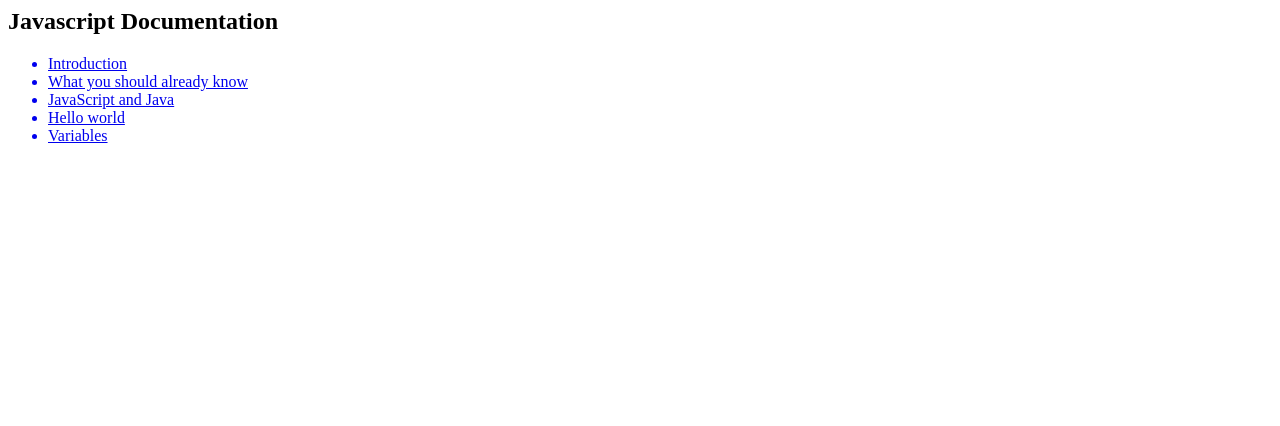
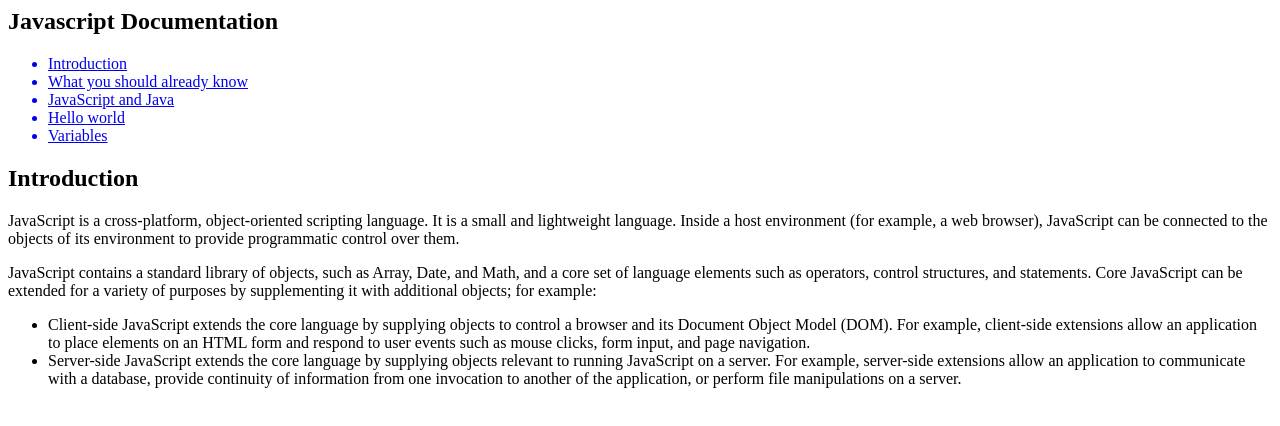
Before and after one commit to 0607rj/task1, a plain HTML site: page text.html in a window 1280 px wide. Drawn offline with Linux system fonts and the light colour scheme.

Commit message:
First section is created

```diff
--- a/text.html
+++ b/text.html
@@ -13,3 +13,41 @@
         </ul>
       </nav>
     </header>
+    <main>
+      <section id="Introduction">
+        <h2>Introduction</h2>
+        <article>
+          <p>
+            JavaScript is a cross-platform, object-oriented scripting language.
+            It is a small and lightweight language. Inside a host environment
+            (for example, a web browser), JavaScript can be connected to the
+            objects of its environment to provide programmatic control over
+            them.
+          </p>
+
+          <p>
+            JavaScript contains a standard library of objects, such as Array,
+            Date, and Math, and a core set of language elements such as
+            operators, control structures, and statements. Core JavaScript can
+            be extended for a variety of purposes by supplementing it with
+            additional objects; for example:
+          </p>
+          <ul>
+            <li>
+              Client-side JavaScript extends the core language by supplying
+              objects to control a browser and its Document Object Model (DOM).
+              For example, client-side extensions allow an application to place
+              elements on an HTML form and respond to user events such as mouse
+              clicks, form input, and page navigation.
+            </li>
+            <li>
+              Server-side JavaScript extends the core language by supplying
+              objects relevant to running JavaScript on a server. For example,
+              server-side extensions allow an application to communicate with a
+              database, provide continuity of information from one invocation to
+              another of the application, or perform file manipulations on a
+              server.
+            </li>
+          </ul>
+        </article>
+      </section>
```
